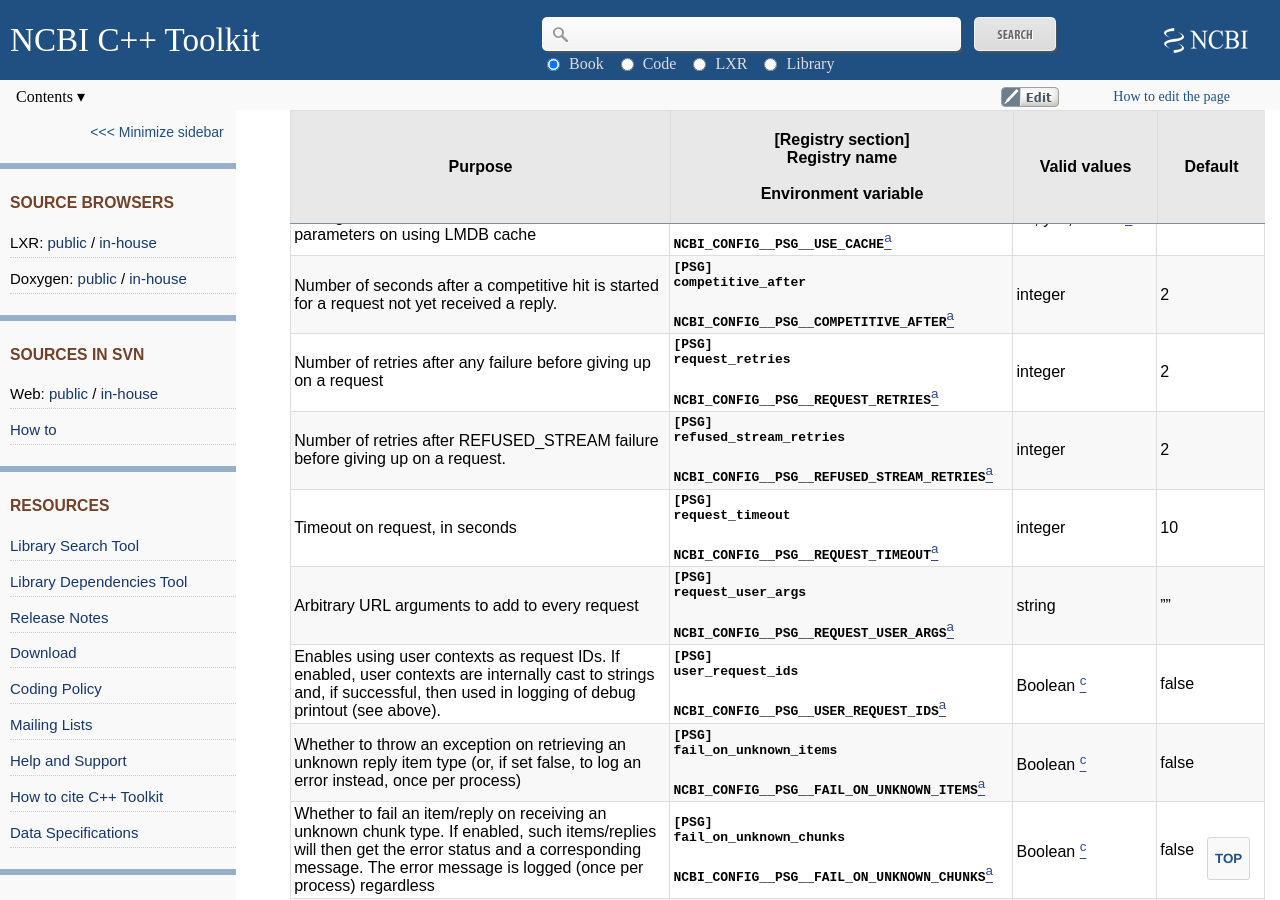
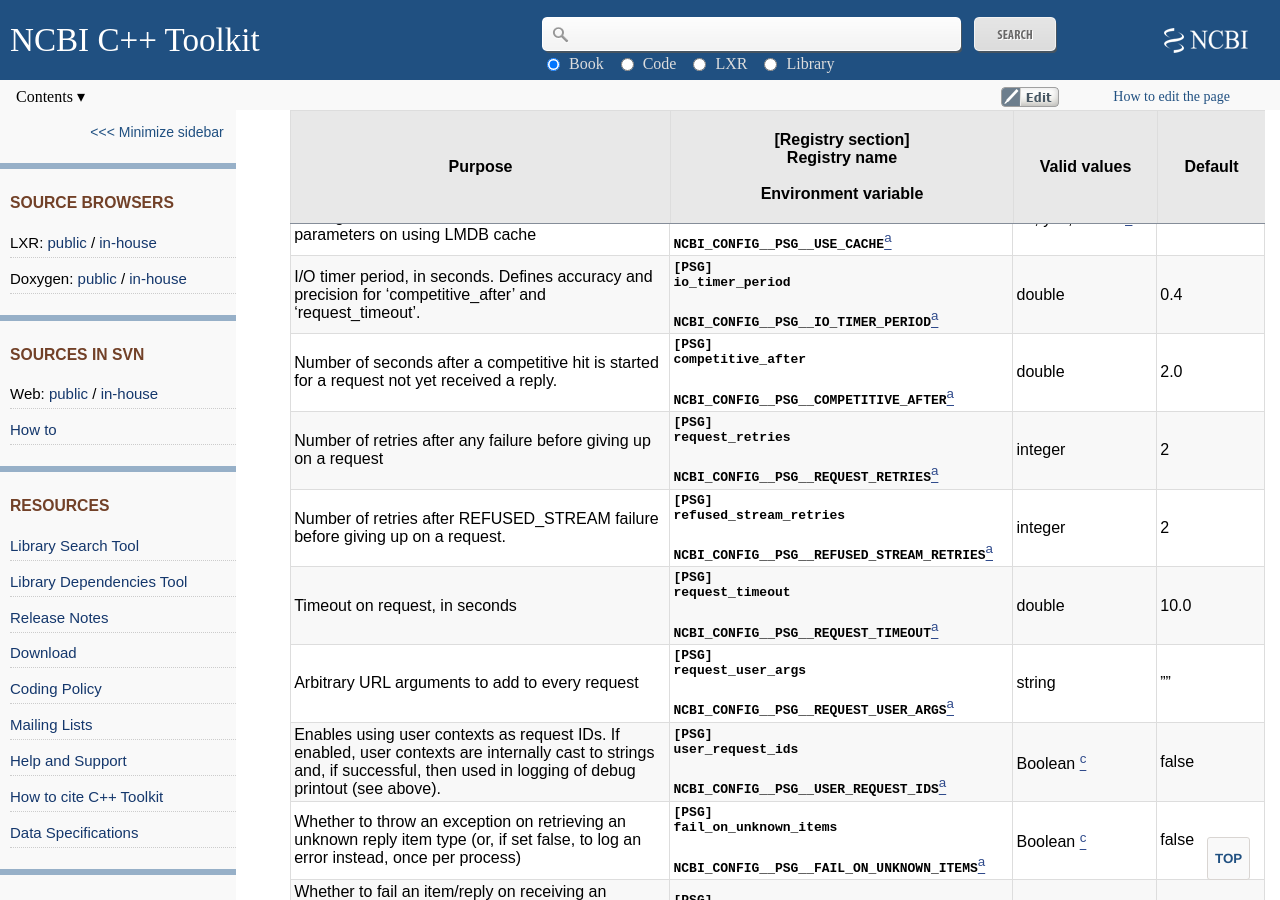
Before and after one commit to ncbi/cxx-toolkit, a Jekyll site: the page built from pages/ch_libconfig.md, in a window 1280 px wide and 900 px high, scrolled down 37787 px. Built offline with Jekyll 4.4.1, drawn with Linux system fonts in a browser that asks for light colours.

Commit message:
Updated two, added one PSG param. JIRA CXX-12568
* [PSG] competitive_after;
* [PSG] request_timeout;
* [PSG] io_timer_period.

```diff
--- a/pages/ch_libconfig.md
+++ b/pages/ch_libconfig.md
@@ -827,10 +827,11 @@
 | Timeout on blob stream reading, in seconds                                                                                                                                                                             | **`[PSG]`**<br/>**`reader_timeout`**<br/><br/>**`NCBI_CONFIG__PSG__READER_TIMEOUT`**[<sup>a</sup>](#ch_libconfig.TF.13.1.1)                 | integer                                                     | 12                         |
 | Logging of debug printout of PSG protocol. Setting to 'some' will output everything except blob data.                                                                                                                  | **`[PSG]`**<br/>**`debug_printout`**<br/><br/>**`NCBI_CONFIG__PSG__DEBUG_PRINTOUT`**[<sup>a</sup>](#ch_libconfig.TF.13.1.1)                 | none, some, all[<sup>b</sup>](#ch_libconfig.TF.13.1.2)      | none                       |
 | Instructing server as whether to use LMDB cache. Setting to 'default' will let servers use their own parameters on using LMDB cache                                                                                    | **`[PSG]`**<br/>**`use_cache`**<br/><br/>**`NCBI_CONFIG__PSG__USE_CACHE`**[<sup>a</sup>](#ch_libconfig.TF.13.1.1)                           | no, yes, default[<sup>b</sup>](#ch_libconfig.TF.13.1.2)     | default                    |
-| Number of seconds after a competitive hit is started for a request not yet received a reply.                                                                                                                           | **`[PSG]`**<br/>**`competitive_after`**<br/><br/>**`NCBI_CONFIG__PSG__COMPETITIVE_AFTER`**[<sup>a</sup>](#ch_libconfig.TF.13.1.1)           | integer                                                     | 2                          |
+| I/O timer period, in seconds. Defines accuracy and precision for 'competitive_after' and 'request_timeout'.                                                                                                            | **`[PSG]`**<br/>**`io_timer_period`**<br/><br/>**`NCBI_CONFIG__PSG__IO_TIMER_PERIOD`**[<sup>a</sup>](#ch_libconfig.TF.13.1.1)               | double                                                      | 0.4                        |
+| Number of seconds after a competitive hit is started for a request not yet received a reply.                                                                                                                           | **`[PSG]`**<br/>**`competitive_after`**<br/><br/>**`NCBI_CONFIG__PSG__COMPETITIVE_AFTER`**[<sup>a</sup>](#ch_libconfig.TF.13.1.1)           | double                                                      | 2.0                        |
 | Number of retries after any failure before giving up on a request                                                                                                                                                      | **`[PSG]`**<br/>**`request_retries`**<br/><br/>**`NCBI_CONFIG__PSG__REQUEST_RETRIES`**[<sup>a</sup>](#ch_libconfig.TF.13.1.1)               | integer                                                     | 2                          |
 | Number of retries after REFUSED_STREAM failure before giving up on a request.                                                                                                                                          | **`[PSG]`**<br/>**`refused_stream_retries`**<br/><br/>**`NCBI_CONFIG__PSG__REFUSED_STREAM_RETRIES`**[<sup>a</sup>](#ch_libconfig.TF.13.1.1) | integer                                                     | 2                          |
-| Timeout on request, in seconds                                                                                                                                                                                         | **`[PSG]`**<br/>**`request_timeout`**<br/><br/>**`NCBI_CONFIG__PSG__REQUEST_TIMEOUT`**[<sup>a</sup>](#ch_libconfig.TF.13.1.1)               | integer                                                     | 10                         |
+| Timeout on request, in seconds                                                                                                                                                                                         | **`[PSG]`**<br/>**`request_timeout`**<br/><br/>**`NCBI_CONFIG__PSG__REQUEST_TIMEOUT`**[<sup>a</sup>](#ch_libconfig.TF.13.1.1)               | double                                                      | 10.0                       |
 | Arbitrary URL arguments to add to every request                                                                                                                                                                        | **`[PSG]`**<br/>**`request_user_args`**<br/><br/>**`NCBI_CONFIG__PSG__REQUEST_USER_ARGS`**[<sup>a</sup>](#ch_libconfig.TF.13.1.1)           | string                                                      | ""                         |
 | Enables using user contexts as request IDs. If enabled, user contexts are internally cast to strings and, if successful, then used in logging of debug printout (see above).                                           | **`[PSG]`**<br/>**`user_request_ids`**<br/><br/>**`NCBI_CONFIG__PSG__USER_REQUEST_IDS`**[<sup>a</sup>](#ch_libconfig.TF.13.1.1)             | Boolean [<sup>c</sup>](#ch_libconfig.TF.13.1.3)             | false                      |
 | Whether to throw an exception on retrieving an unknown reply item type (or, if set false, to log an error instead, once per process)                                                                                   | **`[PSG]`**<br/>**`fail_on_unknown_items`**<br/><br/>**`NCBI_CONFIG__PSG__FAIL_ON_UNKNOWN_ITEMS`**[<sup>a</sup>](#ch_libconfig.TF.13.1.1)   | Boolean [<sup>c</sup>](#ch_libconfig.TF.13.1.3)             | false                      |
```
